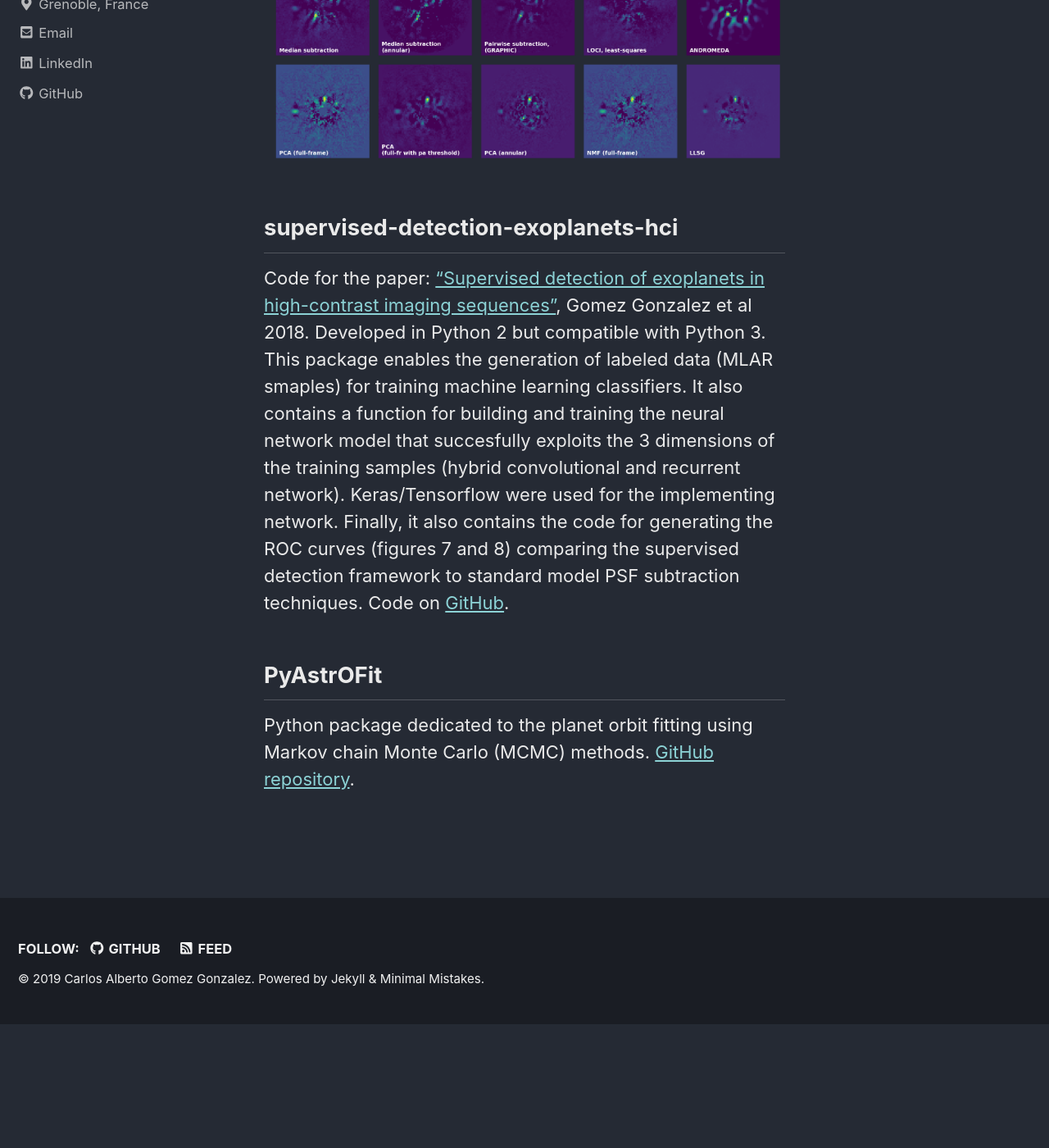
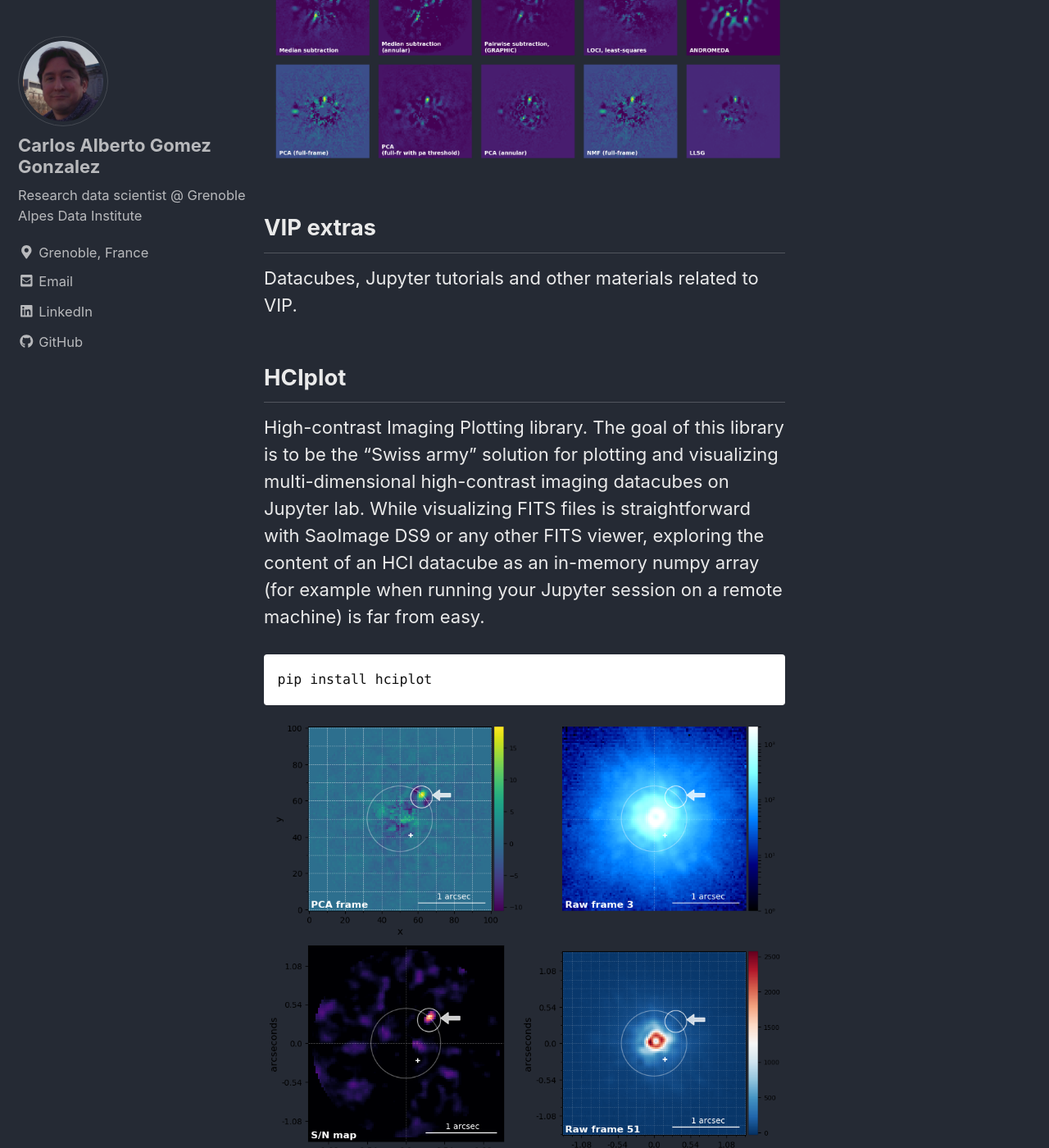
Before and after one commit to carlos-gg/carlos-gg.github.io, a Jekyll site: the page built from _pages/software.md, in a window 1280 px wide and 1400 px high, scrolled down 927 px. Shown: the whole window at 82% size. Built offline with Jekyll 4.4.1, drawn with Linux system fonts in a browser that asks for light colours; nearby versions of some CDN libraries; before the commit the page ends 2176 px from its top, so only the background shows below that.

Commit message:
updating software page

````diff
--- a/_pages/software.md
+++ b/_pages/software.md
@@ -18,7 +18,22 @@ VIP is a Python package/library for angular, reference star and spectral differe
 pip install vip_hci
 ```
 
-![SODINN framework](/assets/images/vip.png){:width="700px"}
+![VIP](/assets/images/vip.png){:width="700px"}
+
+
+## VIP extras
+
+Datacubes, Jupyter tutorials and other materials related to VIP.
+
+## HCIplot
+
+High-contrast Imaging Plotting library. The goal of this library is to be the "Swiss army" solution for plotting and visualizing multi-dimensional high-contrast imaging datacubes on Jupyter lab. While visualizing FITS files is straightforward with SaoImage DS9 or any other FITS viewer, exploring the content of an HCI datacube as an in-memory numpy array (for example when running your Jupyter session on a remote machine) is far from easy.
+
+```bash
+pip install hciplot
+```
+
+![hciplot](/assets/images/hciplot.png){:width="700px"}
 
 
 ## supervised-detection-exoplanets-hci
````
Also changed, not shown: assets/images/hciplot.png (added).
